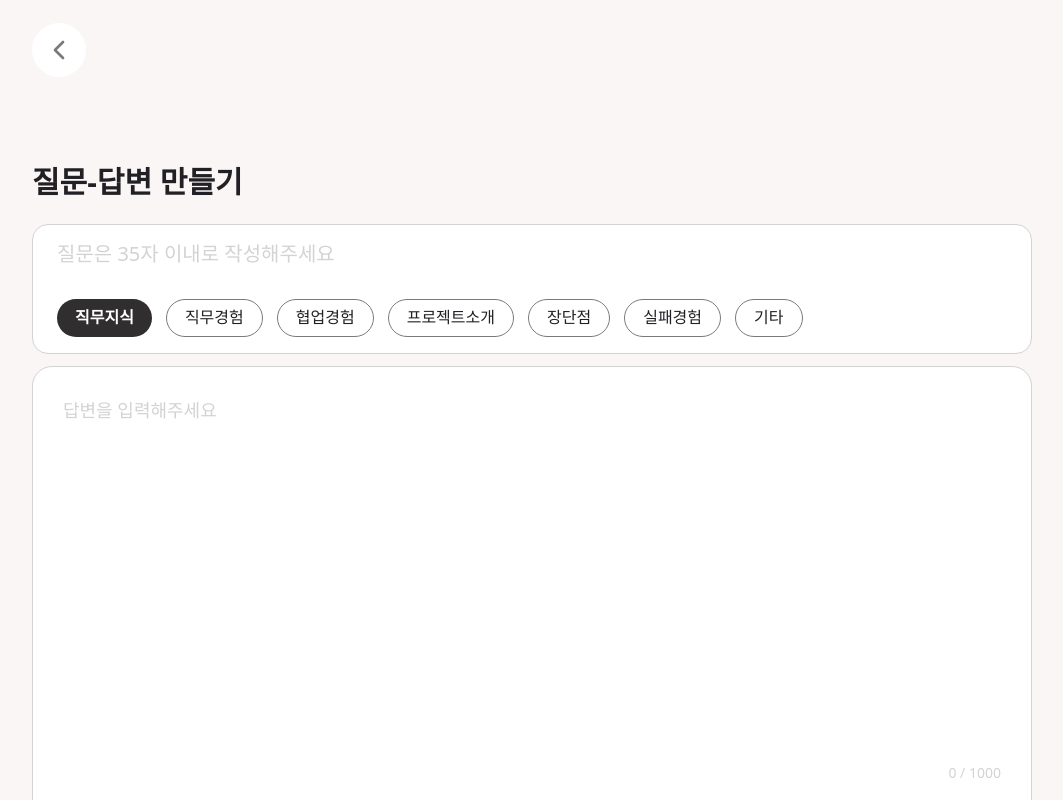
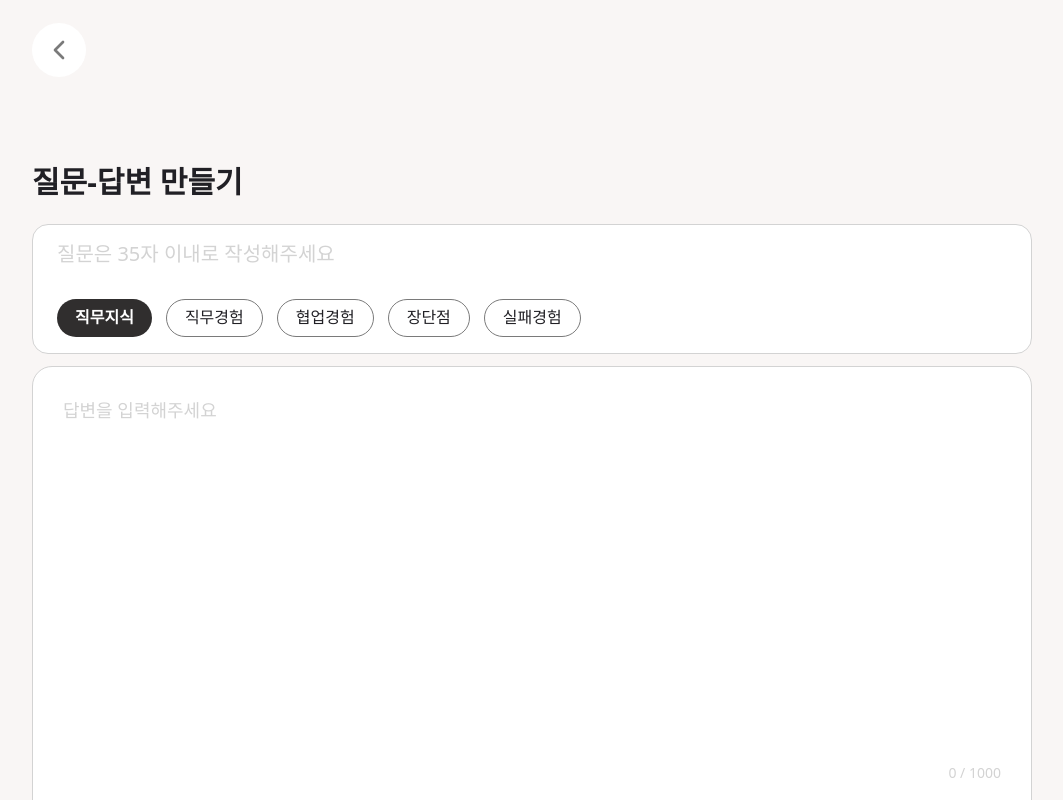
Before and after one commit to Nexters/Spurt, a Next.js app: page /post in a window 1280 px wide. Shown: the top 800 px of the page, without its empty margins (108-1171 px from the left). Built offline with nearby package versions, Linux system fonts and the light colour scheme.

Commit message:
카테고리 타입 추가

```diff
--- a/components/pc/Keywords/Carousel/Carousel.tsx
+++ b/components/pc/Keywords/Carousel/Carousel.tsx
@@ -1,9 +1,10 @@
 import MobileButtonXs from '@/components/mobile/buttonXs';
+import { Category } from '@/const/categories';
+import { Swiper, SwiperSlide } from 'swiper/react';
 import ButtonXs from '../Buttons/button-xs';
-import { Swiper, SwiperSlide } from 'swiper/react';
 
 interface CarouselProps {
-  categories: string[];
+  categories: Category[];
   isPc: boolean;
   selectedCateogry: number;
   setCategory: (value: number) => void;
@@ -24,12 +25,20 @@ const Carousel = ({
           slidesOffsetAfter={20}
           autoHeight={true}
         >
-          {categories.map((name, index) => (
+          {categories.map((category, index) => (
             <SwiperSlide key={index} onClick={() => setCategory(index)}>
               {selectedCateogry == index ? (
-                <ButtonXs key={index} name={name} isSelected={true}></ButtonXs>
+                <ButtonXs
+                  key={index}
+                  name={category.name}
+                  isSelected={true}
+                ></ButtonXs>
               ) : (
-                <ButtonXs key={index} name={name} isSelected={false}></ButtonXs>
+                <ButtonXs
+                  key={index}
+                  name={category.name}
+                  isSelected={false}
+                ></ButtonXs>
               )}
             </SwiperSlide>
           ))}
@@ -41,18 +50,18 @@ const Carousel = ({
           slidesOffsetAfter={20}
           autoHeight={true}
         >
-          {categories.map((name, index) => (
+          {categories.map((category, index) => (
             <SwiperSlide key={index} onClick={() => setCategory(index)}>
               {selectedCateogry == index ? (
                 <MobileButtonXs
                   key={index}
-                  name={name}
+                  name={category.name}
                   isSelected={true}
                 ></MobileButtonXs>
               ) : (
                 <MobileButtonXs
                   key={index}
-                  name={name}
+                  name={category.name}
                   isSelected={false}
                 ></MobileButtonXs>
               )}
--- a/const/categories.tsx
+++ b/const/categories.tsx
@@ -1,38 +1,66 @@
+export interface Category {
+  name: string;
+  code: string;
+}
+
+const all: Category = {
+  name: '전체',
+  code: 'ALL',
+};
+
+const collaboration: Category = {
+  name: '협업경험',
+  code: 'COLLABORATION',
+};
+
+const persandcons: Category = {
+  name: '장단점',
+  code: 'PERSANDCONS',
+};
+
+const conflict: Category = {
+  name: '실패경험',
+  code: 'CONFLICT',
+};
+
+const practical: Category = {
+  name: '직무경험',
+  code: 'PRACTICAL',
+};
+
+const undertanding: Category = {
+  name: '직무이해도',
+  code: 'UNDERSTANIDNG',
+};
+
+const major: Category = {
+  name: '직무지식',
+  code: 'MAJOR',
+};
+
 export const mainOtherCategory = [
-  '직무지식',
-  '직무경험',
-  '협업경험',
-  '장단점',
-  '실패경험',
-  '기본',
+  all,
+  major,
+  practical,
+  collaboration,
+  conflict,
 ];
 
-export const mainMyCategory = [
-  '전체',
-  '직무지식',
-  '직무경험',
-  '협업경험',
-  '실패경험',
-  '기본',
-];
+export const mainMyCategory = [all, major, practical, collaboration, conflict];
 
 export const noteCategory = [
-  '전체',
-  '직무지식',
-  '직무경험',
-  '협업경험',
-  '프로젝트 소개',
-  '장단점',
-  '실패경험',
-  '기타',
+  all,
+  major,
+  practical,
+  collaboration,
+  persandcons,
+  conflict,
 ];
 
 export const postCategory = [
-  '직무지식',
-  '직무경험',
-  '협업경험',
-  '프로젝트소개',
-  '장단점',
-  '실패경험',
-  '기타',
+  major,
+  practical,
+  collaboration,
+  persandcons,
+  conflict,
 ];
--- a/pages/note.tsx
+++ b/pages/note.tsx
@@ -36,18 +36,27 @@ export default function TenMinuteNote() {
 
   useEffect(() => {
     async function call() {
+      if (noteCategory[selectedCategory].code == 'ALL') {
         const result = await fetchQuestion({
           jobGroup: 'DEVELOPER',
           myQuestionIndicator: true,
           size: 20,
         });
-      console.log(result);
         setMyNotes(result);
+      } else {
+        const result = await fetchQuestion({
+          category: noteCategory[selectedCategory].code,
+          jobGroup: 'DEVELOPER',
+          myQuestionIndicator: true,
+          size: 20,
+        });
+        setMyNotes(result);
+      }
     }
     if (session?.user) {
       call();
     }
-  }, [session]);
+  }, [session, selectedCategory]);
 
   return (
     <>
```
Lines whose indentation alone changed are shown as unchanged.
